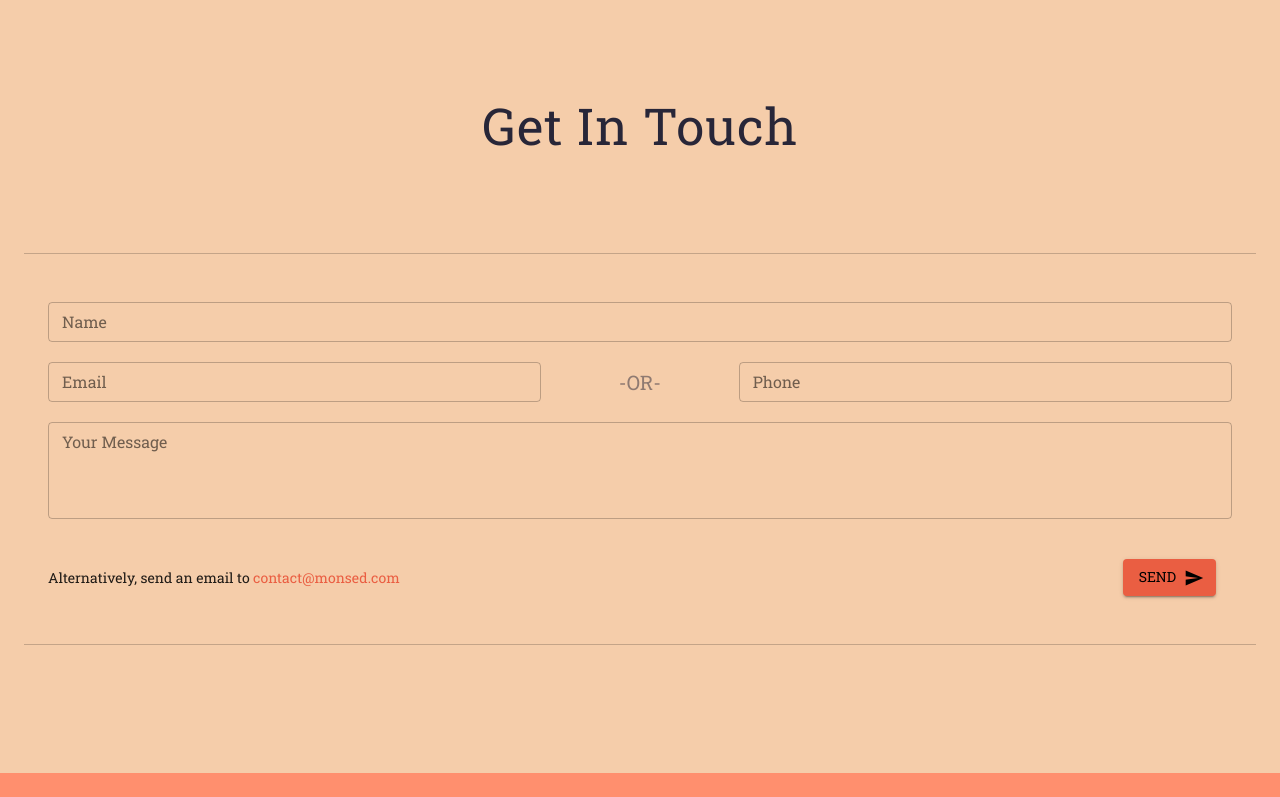
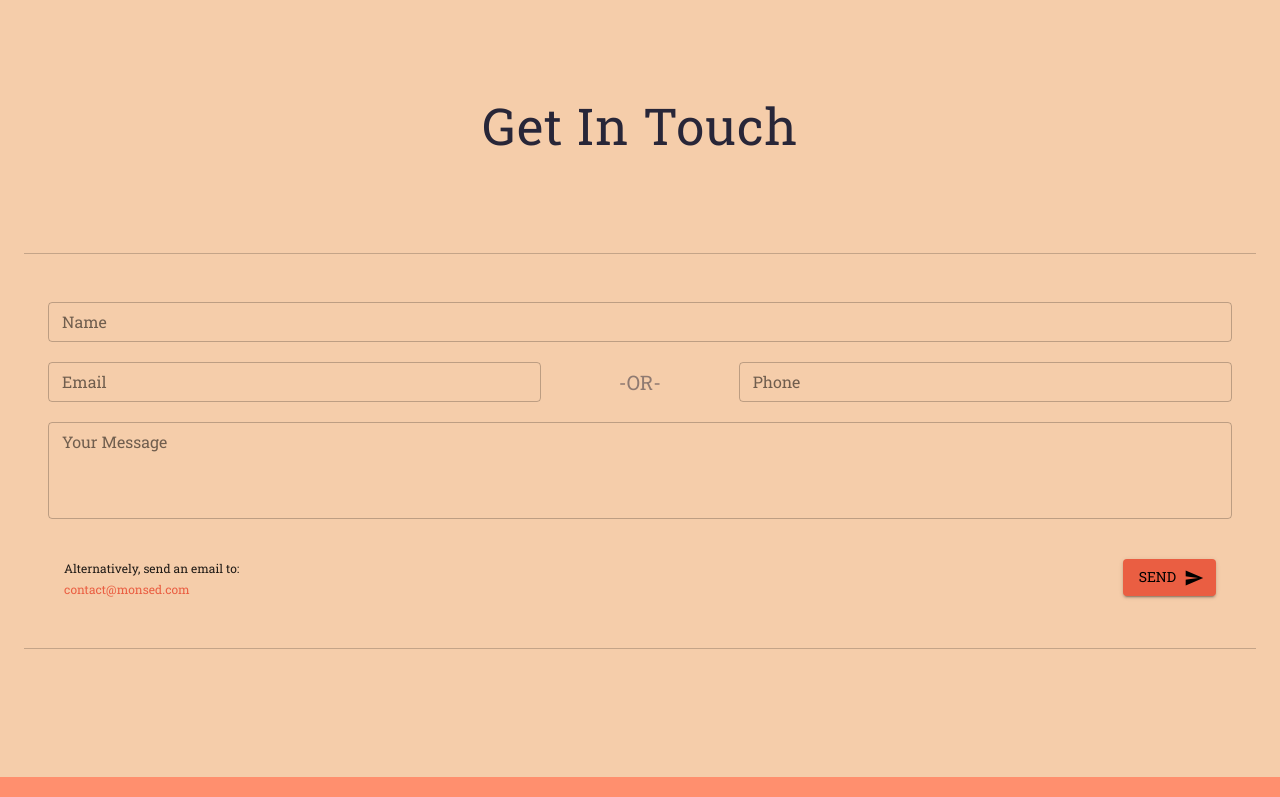
Before and after one commit to MasReed/personal-interactive-website, a React (Create React App) app: page / in a window 1280 px wide. Shown: the part 5131-5928 px from the top of the page. Built offline with nearby package versions, Linux system fonts and the light colour scheme.

Commit message:
fix strictmode warnings

```diff
--- a/src/ContactForm.jsx
+++ b/src/ContactForm.jsx
@@ -13,12 +13,15 @@ import { makeStyles } from '@material-ui/core/styles'
 import theme from './theme'
 
 const useStyles = makeStyles({
+  formContainer: {
+    margin: '1rem 0'
+  },
   inputSection: {
     margin: '0 0 1.25rem 0',
     padding: '0'
   },
   submitButton: {
-    margin: '1.25rem 1rem 0 0'
+    margin: '1.25rem 1rem 0'
   },
 })
 
@@ -31,7 +34,7 @@ export default function ContactForm() {
   }
 
   return (
-    <Container style={{ margin: '1rem 0'}}>
+    <Container className={classes.formContainer}>
       <form onSubmit={handleSubmit} noValidate autoComplete='off'>
         <Grid
           container
@@ -51,7 +54,7 @@ export default function ContactForm() {
             />
           </Grid>
 
-          <Grid container xs={12} className={classes.inputSection}>
+          <Grid container className={classes.inputSection}>
             <Grid item xs={12} sm={5}>
               <TextField
                 id='email'
@@ -64,7 +67,7 @@ export default function ContactForm() {
               />
             </Grid>
 
-            <Grid item xs={0} sm={2}>
+            <Grid item xs={false} sm={2}>
               <Typography
                 align='center'
                 style={{ color: theme.palette.purple.main + '7F', padding: '.25rem 0' }}
@@ -103,9 +106,11 @@ export default function ContactForm() {
           <Grid item xs={12}>
             <Box display='flex' justifyContent='space-between' className={classes.submitButton}>
 
-              <Box alignSelf='center'>
-                <Typography alignSelf='flex-start' variant='p'>Alternatively, send an email to </Typography>
-                <Link color='secondary' href="mailto:contact@monsed.com">contact@monsed.com</Link>
+              <Box display='flex' flexDirection='column'>
+                <Typography alignself='flex-start' variant='caption'>Alternatively, send an email to:</Typography>
+                <Link color='secondary' href="mailto:contact@monsed.com">
+                  <Typography variant='caption'>contact@monsed.com</Typography>
+                </Link>
               </Box>
 
               <Box>
--- a/src/EducationContent.jsx
+++ b/src/EducationContent.jsx
@@ -41,7 +41,7 @@ export default function EducationContent() {
     <Box>
       {
         education.map(entry => (
-          <Box className={classes.eduTile}>
+          <Box key={entry.institute} className={classes.eduTile}>
             <Grid container spacing={0}>
               <Grid item sm={4}>
                 <Box display='flex' flexDirection='column' height='100%' justifyContent='space-between'>
@@ -59,10 +59,9 @@ export default function EducationContent() {
                 </Box>
               </Grid>
               <Grid item sm={8}>
-                <Box>
                 {
                   entry.titles.map(title => (
-                      <>
+                    <Box key={title.title}>
                     <Typography className={classes.eduTitle} variant={'h6'}>
                       {title.title}
                     </Typography>
@@ -78,10 +77,9 @@ export default function EducationContent() {
                     >
                       {title.link.text}
                     </Link>
-                      </>
+                    </Box>
                   ))
                 }
-                </Box>
               </Grid>
             </Grid>
           </Box>
```
Lines whose indentation alone changed are shown as unchanged.
